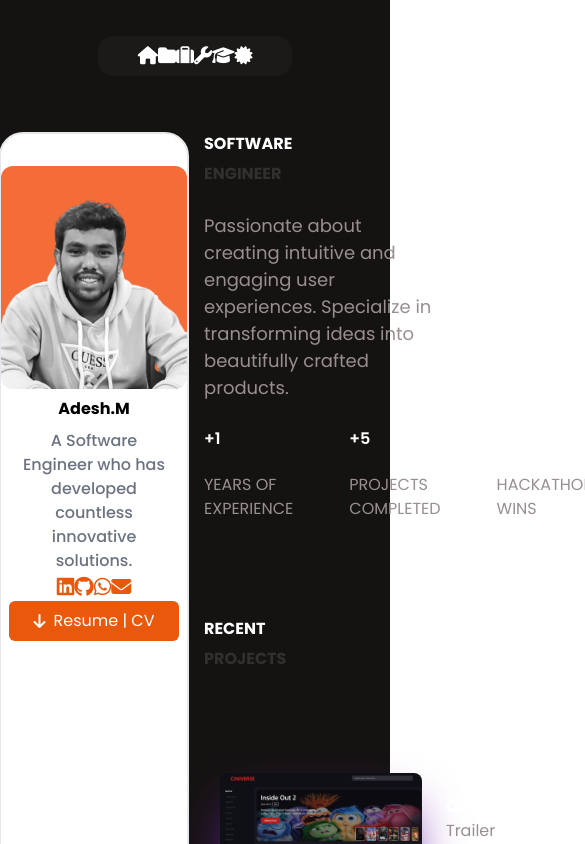
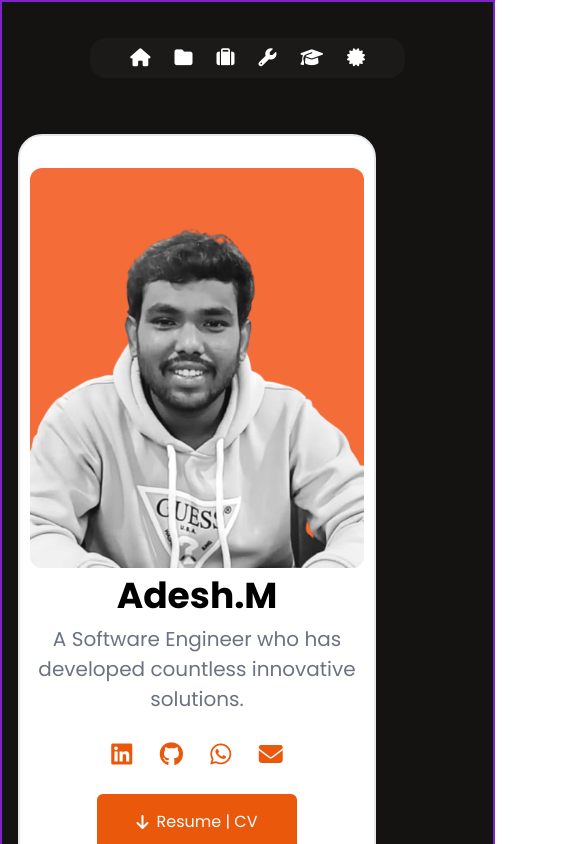
Before and after one commit to Be-A-Coder01/Portfolio, a React (Vite) app in the folder client/: page / in a window 390 px wide. Shown: the top 844 px of the page, 585 px wide, since content can reach past the window. Built offline with nearby package versions, Linux system fonts and the light colour scheme.

Commit message:
Achieving responsiveness

```diff
--- a/client/src/App.jsx
+++ b/client/src/App.jsx
@@ -10,7 +10,7 @@
 function App() {
   return (
     <>
-      <div className="bg-[#151312] md:w-screen  lg:w-full border-5 border-purple-700  pt-9 ">
+      <div className="bg-[#151312] w-[127vw]  md:w-screen  lg:w-full border-2 border-purple-700  pt-9 ">
         <Navbar></Navbar>
         {/* <div className="flex justify-center  relative  mt-14 gap-4"> */}
         {/* <div className=" flex   items-end h-[70vh]"> */}
@@ -19,11 +19,11 @@
             <span className="">Resume | CV</span>
           </div> */}
         {/* </div> */}
-        <div className=" flex lg:justify-center md:mx-7 lg:mx-0 w-full  md:w-[96vw] lg:w-full   mt-14">
-          <div className="  w-2/5 flex justify-center mx-4">
+        <div className=" w-screen md:flex lg:justify-center md:mx-7 lg:mx-0   md:w-[96vw] lg:w-full   mt-14">
+          <div className="  md:w-2/5 flex justify-center mx-4">
             <Personalcard></Personalcard>
           </div>
-          <div className=" w-3/5 mx-4">
+          <div className="w-screen mt-10 md:mt-0 md:w-3/5 mx-4">
             <Landing></Landing>
             <Projects></Projects>
             <Skills></Skills>
--- a/client/src/PAGES/Landing.jsx
+++ b/client/src/PAGES/Landing.jsx
@@ -4,10 +4,10 @@
   return (
     <section
       id="home"
-      className=" md:w-[52vw] lg:w-[40vw] border-yellow-500 flex flex-col md:gap-7 lg:gap-10"
+      className="border-2  w-screen md:w-[52vw] lg:w-[40vw] border-yellow-500 flex flex-col md:gap-7 lg:gap-10"
     >
       <div>
-        <p className="   border-green-800 md:text-[70px] lg:text-[110px] font-bold flex flex-col  ">
+        <p className="border-green-800 text-[60px] md:text-[70px] lg:text-[110px] font-bold flex flex-col  ">
           <p className="text-white ">SOFTWARE</p>
           <p className="text-[#322f2e] leading-9">ENGINEER</p>
         </p>
--- a/client/src/PAGES/Navbar.jsx
+++ b/client/src/PAGES/Navbar.jsx
@@ -2,7 +2,7 @@
 
 const Navbar = () => {
   return (
-    <div className="rounded-2xl flex md:gap-9 w-fit  lg:gap-9 bg-[#1C1A19] text-white px-10 justify-center h-10 items-center mx-auto ">
+    <div className="rounded-2xl flex gap-6 md:gap-9 w-fit  lg:gap-9 bg-[#1C1A19] text-white px-10 justify-center h-10 items-center mx-auto ">
       <a href="#home">
         <i class="fa-solid fa-house text-lg hover:-mt-2"></i>
       </a>
--- a/client/src/PAGES/Personalcard.jsx
+++ b/client/src/PAGES/Personalcard.jsx
@@ -11,58 +11,58 @@
   };
 
   return (
-    <div className="border-2 flex flex-col sticky md:top-20 lg:top-10 md:h-[500px] lg:h-[620px] md:w-[290px] lg:w-[344px] rounded-3xl bg-[#FFFFFF] py-8">
+    <div className="border-2 flex flex-col h-[750px] sticky md:top-20 lg:top-10 md:h-[500px] lg:h-[620px] md:w-[290px] lg:w-[344px] rounded-3xl bg-[#FFFFFF] py-8">
       <div>
         <img
           src={pimg2}
-          className="md:h-[200px] md:w-[200px] lg:h-[284px] lg:w-[240px] rounded-xl mx-auto"
+          className="h-[400px] md:h-[200px] md:w-[200px] lg:h-[284px] lg:w-[240px] rounded-xl mx-auto"
           alt="profile"
         />
       </div>
 
       <div>
-        <p className="md:text-[27px] my-2 lg:text-[36px] font-bold text-center">
+        <p className="text-4xl md:text-[27px] my-2 lg:text-[36px] font-bold text-center">
           Adesh.M
         </p>
       </div>
 
       <div className="flex flex-col md:gap-8 lg:gap-10">
         <div className="px-4 text-center">
-          <p className="font-medium text-[16px] text-gray-500">
+          <p className="text-[20px] md:font-medium md:text-[16px] text-gray-500">
             A Software Engineer who has developed countless innovative
             solutions.
           </p>
         </div>
 
-        <div className="flex justify-evenly px-14">
+        <div className="my-6 px-16 md:my-0 flex justify-evenly md:px-14">
           <a
             href="https://www.linkedin.com/in/adeshmendekar/"
             target="_blank"
             rel="noopener noreferrer"
           >
             <i
-              className="fa-brands fa-linkedin text-xl text-orange-600
+              className="fa-brands fa-linkedin text-2xl md:text-xl text-orange-600
       transition-transform duration-300 hover:scale-125 hover:text-blue-600 cursor-pointer"
             ></i>
           </a>
 
           <a href="https://github.com/Be-A-Coder01" target="_blank">
             <i
-              className="fa-brands fa-github text-xl text-orange-600
+              className="fa-brands fa-github text-2xl md:text-xl text-orange-600
       transition-transform duration-300 hover:scale-125 hover:text-black cursor-pointer"
             ></i>
           </a>
 
           <a href="https://wa.me/919136191475" target="_blank">
             <i
-              className="fa-brands fa-whatsapp text-xl text-orange-600
+              className="fa-brands fa-whatsapp text-2xl md:text-xl text-orange-600
       transition-transform duration-300 hover:scale-125 hover:text-green-500 cursor-pointer"
             ></i>
           </a>
 
           <a href="mailto:adeshmendekar07@gmail.com">
             <i
-              className="fa-solid fa-envelope text-xl text-orange-600
+              className="fa-solid fa-envelope text-2xl md:text-xl text-orange-600
       transition-transform duration-300 hover:scale-125 hover:text-black cursor-pointer"
             ></i>
           </a>
@@ -70,7 +70,7 @@
 
         <div className="flex justify-center">
           <div
-            className="w-[170px] md:-mt-4 lg:-mt-4 text-white space-x-2 md:h-[40px] lg:h-fit rounded-md bg-orange-600 py-2 justify-center flex cursor-pointer"
+            className="w-[200px] py-4 md:w-[170px] md:-mt-4 lg:-mt-4 text-white space-x-2 md:h-[40px] lg:h-fit rounded-md bg-orange-600 md:py-2 justify-center flex cursor-pointer"
             onClick={downloadResume}
           >
             <i className="fa-solid fa-arrow-down mt-1 font-bold"></i>
```
